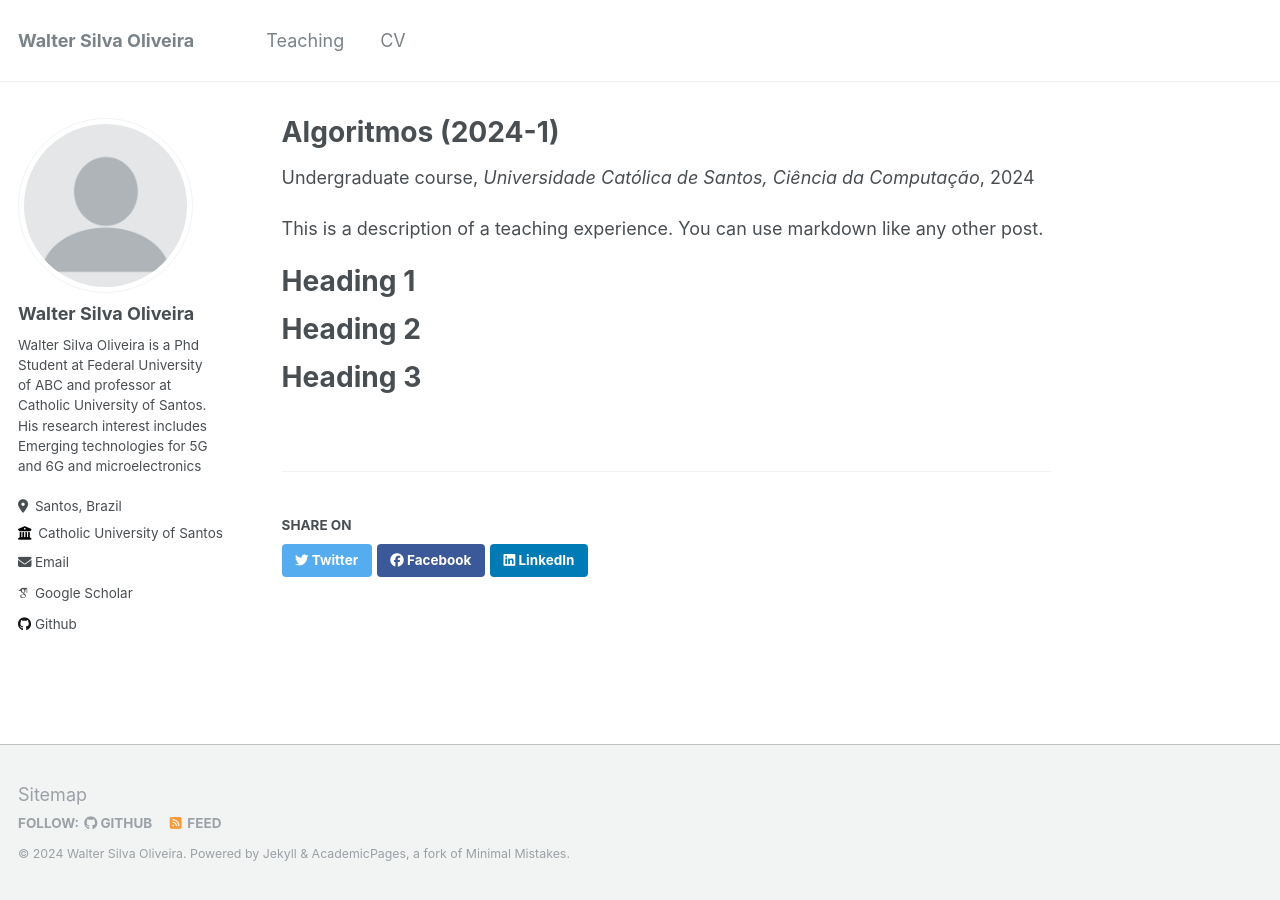
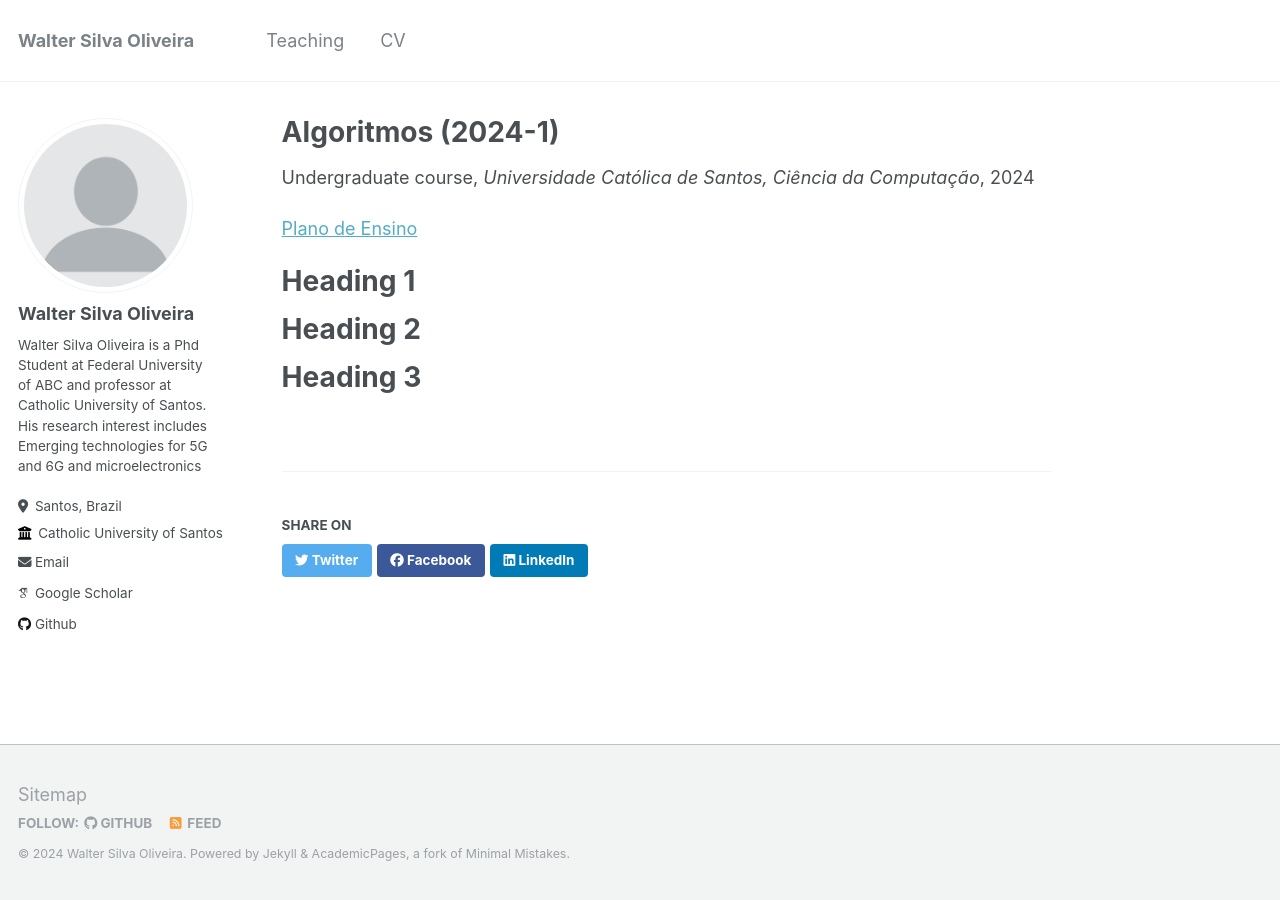
Before and after one commit to walteroliveira/walteroliveira.github.io, a Jekyll site: the page built from _teaching/algoritmos_2024_1.md, in a window 1280 px wide. Built offline with Jekyll 4.4.1, drawn with Linux system fonts in a browser that asks for light colours; some web fonts are replaced.

Commit message:
add plano de ensino algoritmos

```diff
--- a/_teaching/algoritmos_2024_1.md
+++ b/_teaching/algoritmos_2024_1.md
@@ -8,7 +8,8 @@ date: 01-02-2024
 location: "Santos, Brasil"
 ---
 
-This is a description of a teaching experience. You can use markdown like any other post.
+[Plano de Ensino](http://academicpages.github.io/files/Algoritmos_00_PlanoDeEnsino.pdf)
+
 
 Heading 1
 ======
```
Also changed, not shown: 1 other file.
